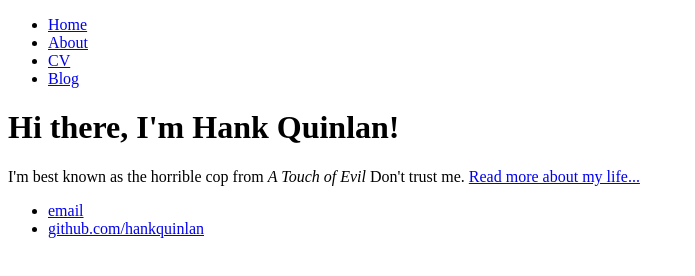
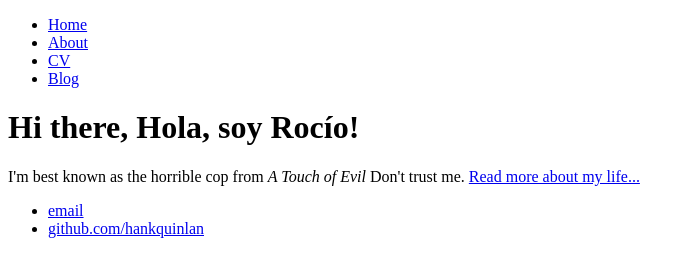
Before and after one commit to rocioscarso/rocioscarso.github.io, a plain HTML site: page index.html in a window 1280 px wide. Shown: the whole page, without its empty margins (0-695 px from the left). Drawn offline with Linux system fonts and the light colour scheme.

Commit message:
Update index.html

```diff
--- a/index.html
+++ b/index.html
@@ -14,7 +14,7 @@
 		</nav>
 		<div class="container">
     		<div class="blurb">
-        		<h1>Hi there, I'm Hank Quinlan!</h1>
+        		<h1>Hi there, Hola, soy Rocío!</h1>
 				<p>I'm best known as the horrible cop from <em>A Touch of Evil</em> Don't trust me. <a href="/about">Read more about my life...</a></p>
     		</div><!-- /.blurb -->
 		</div><!-- /.container -->
```
